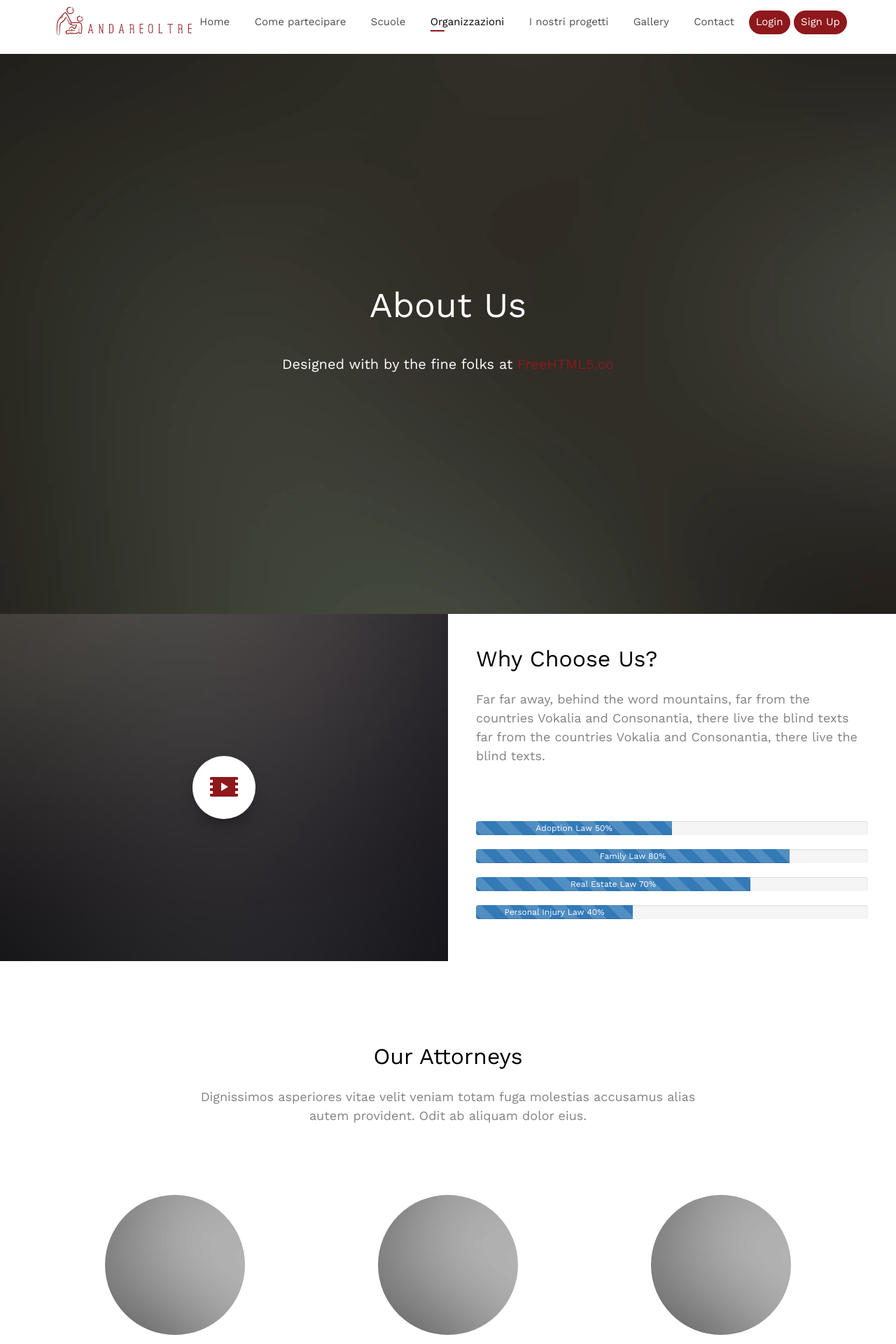
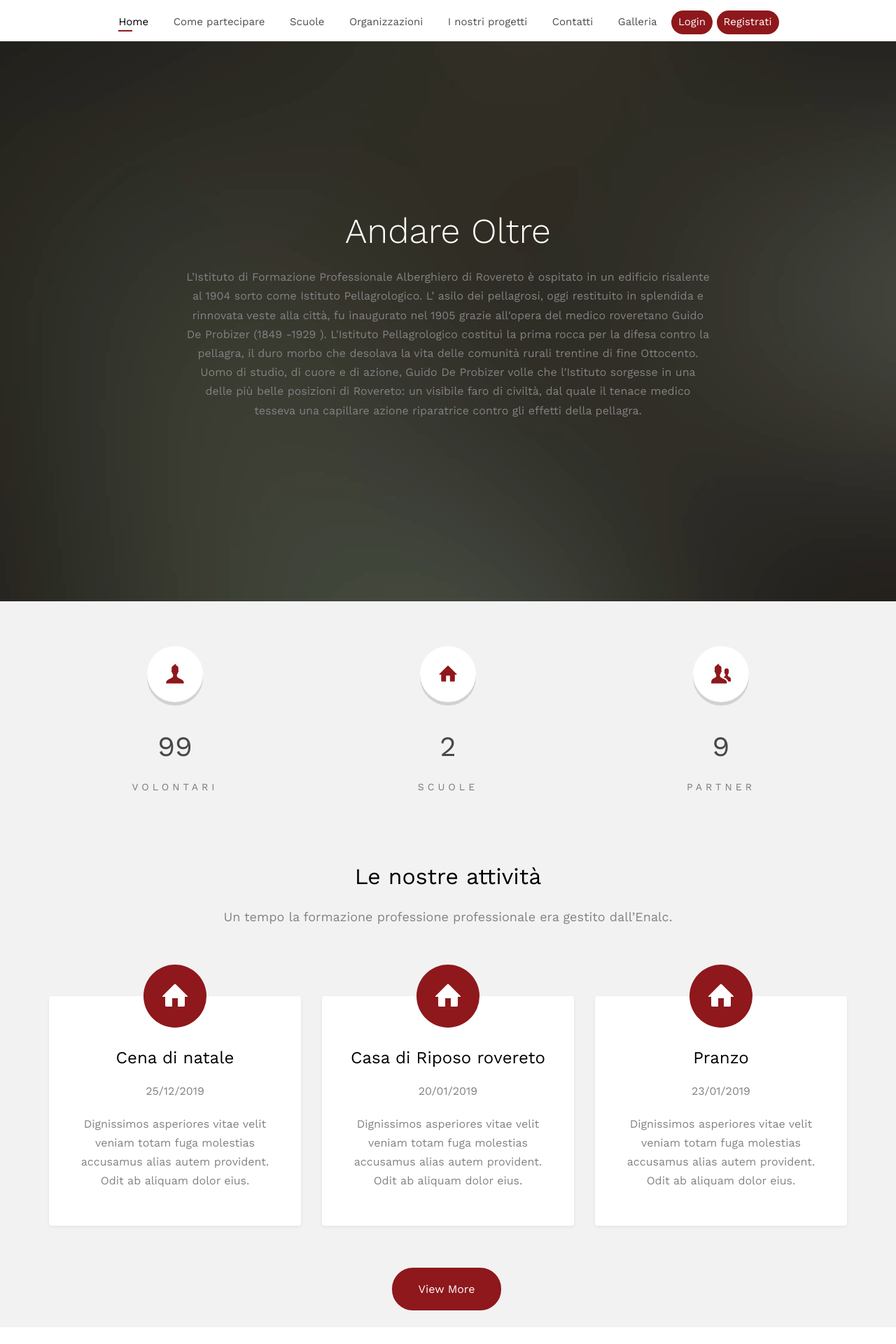
Before and after one commit to VanessaBertoldi/ProgettoOltre, a PHP site: page /organizzazioni.php in a window 1280 px wide. Shown: the top 1920 px of the page at 70% size. Run offline with PHP 8.4, Linux system fonts and the light colour scheme; some web fonts are replaced.

Commit message:
Update organizzazioni.php

```diff
--- a/www/organizzazioni.php
+++ b/www/organizzazioni.php
@@ -3,7 +3,7 @@
 	<head>
 	<meta charset="utf-8">
 	<meta http-equiv="X-UA-Compatible" content="IE=edge">
-	<title>Law &mdash; Free Website Template, Free HTML5 Template by freehtml5.co</title>
+	<title>Andare Oltre</title>
 	<meta name="viewport" content="width=device-width, initial-scale=1">
 	<meta name="description" content="Free HTML5 Website Template by FreeHTML5.co" />
 	<meta name="keywords" content="free website templates, free html5, free template, free bootstrap, free website template, html5, css3, mobile first, responsive" />
@@ -72,20 +72,24 @@
 					<div class="top-menu">
 						<div class="container">
 							<div class="row">
-					<div class="col-xs-2">
-						<div id="fh5co-logo"><a href="index.php"><img src="images/logo6.PNG" style="width:200px"></a></div>
-					</div>
-					<div class="col-xs-10 text-right menu-1">
+								<div class="col-xs-11 text-right menu-1">
 									<ul>
-							<li><a href="index.php">Home</a></li>
-							<li><a href="partecipare.php">Come partecipare</a></li>
+										<li class="active"><a href="index.php">Home</a></li>
+										<li class="has-dropdown">
+											<a href="come_partecipare.php">Come partecipare</a>
+											<ul class="dropdown">
 												<li><a href="scuole.php">Scuole</a></li>
-							<li class="active"><a href="organizzazioni.php">Organizzazioni</a></li>
-                            <li><a href="progetti.php">I nostri progetti</a></li>
-                            <li><a href="gallery.php">Gallery</a></li>
-							<li><a href="contact.php">Contact</a></li>
-							<li class="btn-cta"><a href="#"><span>Login</span></a></li>
-							<li class="btn-cta"><a href="#"><span>Sign Up</span></a></li>
+												<li><a href="partners.php">Partners</a></li>
+												<li><a href="studenti.php">Studenti</a></li>
+											</ul>
+										</li>
+										<li><a href="scuole.php">Scuole</a></li>
+										<li><a href="organizzazione.php">Organizzazioni</a></li>
+										<li><a href="i_nostri_progetti.php">I nostri progetti</a></li>
+										<li><a href="contatti.php">Contatti</a></li>
+										<li><a href="gallery.php">Galleria</a></li>
+										<li class="btn-cta"><a href="login.php"><span>Login</span></a></li>
+										<li class="btn-cta"><a href="registrati.php"><span>Registrati</span></a></li>
 									</ul>
 								</div>
 							</div>
@@ -100,170 +104,124 @@
 						<li style="background-image: url(images/img_bg_1.jpg);">
 							<div class="overlay-gradient"></div>
 							<div class="container">
-		   			<div class="col-md-10 col-md-offset-1 text-center js-fullheight slider-text">
-		   				<div class="slider-text-inner desc">
-		   					<h2 class="heading-section">About Us</h2>
-		   					<p class="fh5co-lead">Designed with <i class="icon-heart3"></i> by the fine folks at <a href="http://freehtml5.co" target="_blank">FreeHTML5.co</a></p>
+								<div class="row">
+									<div class="col-md-8 col-md-offset-2 text-center js-fullheight slider-text">
+										<div class="slider-text-inner">
+											<h1>Andare Oltre</h1>
+												<!--<h2>Free html5 templates Made by <a href="http://freehtml5.co/" target="_blank">freehtml5.co</a></h2>-->
+												<p>L’Istituto di Formazione Professionale Alberghiero di Rovereto è ospitato in un edificio risalente al 1904 sorto come Istituto Pellagrologico.
+
+													L’ asilo dei pellagrosi, oggi restituito in splendida e rinnovata veste alla città, fu inaugurato nel 1905 grazie all'opera del medico roveretano Guido De Probizer (1849 -1929 ).
+													L'Istituto Pellagrologico costituì la prima rocca per la difesa contro la pellagra, il duro morbo che desolava la vita delle comunità rurali trentine di fine Ottocento. Uomo di studio, di cuore e di azione, Guido De Probizer volle che l'Istituto sorgesse in una delle più belle posizioni di Rovereto: un visibile faro di civiltà, dal quale il tenace medico tesseva una capillare azione riparatrice contro gli effetti della pellagra.
+												</p>
+										</div>
 									</div>
 								</div>
 							</div>
 						</li>
+
 						</ul>
 					</div>
 				</aside>
-	<div id="fh5co-content">
-		<div class="video fh5co-video" style="background-image: url(images/video.jpg);">
-			<a href="https://vimeo.com/channels/staffpicks/93951774" class="popup-vimeo"><i class="icon-video2"></i></a>
-			<div class="overlay"></div>
+				<div id="fh5co-counter" class="fh5co-counters fh5co-bg-section">
+					<div class="container">
+						<div class="row">
+							<div class="col-md-4 text-center animate-box">
+								<span class="icon"><i class="icon-user"></i></span>
+								<span class="fh5co-counter js-counter" data-from="0" data-to="129" data-speed="5000" data-refresh-interval="50"></span>
+								<span class="fh5co-counter-label">Volontari</span>
 							</div>
-		<div class="choose animate-box">
-			<div class="fh5co-heading">
-				<h2>Why Choose Us?</h2>
-				<p>Far far away, behind the word mountains, far from the countries Vokalia and Consonantia, there live the blind texts far from the countries Vokalia and Consonantia, there live the blind texts. </p>
+							<div class="col-md-4 text-center animate-box">
+								<span class="icon"><i class="icon-home"></i></span>
+								<span class="fh5co-counter js-counter" data-from="0" data-to="3" data-speed="5000" data-refresh-interval="50"></span>
+								<span class="fh5co-counter-label">Scuole</span>
 							</div>
-			<div class="progress">
-				<div class="progress-bar progress-bar-striped active" role="progressbar" aria-valuenow="50" aria-valuemin="0" aria-valuemax="100" style="width:50%">
-				Adoption Law 50%
-				</div>
-			</div>
-			<div class="progress">
-				<div class="progress-bar progress-bar-striped active" role="progressbar" aria-valuenow="50" aria-valuemin="0" aria-valuemax="100" style="width:80%">
-				Family Law 80%
-				</div>
-			</div>
-			<div class="progress">
-				<div class="progress-bar progress-bar-striped active" role="progressbar" aria-valuenow="50" aria-valuemin="0" aria-valuemax="100" style="width:70%">
-				Real Estate Law 70%
-				</div>
-			</div>
-			<div class="progress">
-				<div class="progress-bar progress-bar-striped active" role="progressbar" aria-valuenow="50" aria-valuemin="0" aria-valuemax="100" style="width:40%">
-				Personal Injury Law 40%
+							<div class="col-md-4 text-center animate-box">
+								<span class="icon"><i class="icon-users"></i></span>
+								<span class="fh5co-counter js-counter" data-from="0" data-to="12" data-speed="5000" data-refresh-interval="50"></span>
+								<span class="fh5co-counter-label">Partner</span>
 							</div>
 						</div>
 					</div>
 				</div>
 
-	<div id="fh5co-about">
+			<div id="fh5co-event" class="fh5co-bg-section">
 				<div class="container">
 					<div class="row animate-box">
 						<div class="col-md-8 col-md-offset-2 text-center fh5co-heading">
-					<h2>Our Attorneys</h2>
+							<h2>Le nostre attività</h2>
+							<p>Un tempo la formazione professione professionale era gestito dall’Enalc.</p>
+						</div>
+					</div>
+					<div class="row">
+						<div class="col-md-4 text-center animate-box">
+							<div class="services">
+								<span class="icon">
+									<i class="icon-home"></i>
+								</span>
+								<div class="desc">
+									<h3><a href="#">Cena di natale</a></h3>
+									<p class="date-event">25/12/2019</p>
 									<p>Dignissimos asperiores vitae velit veniam totam fuga molestias accusamus alias autem provident. Odit ab aliquam dolor eius.</p>
 								</div>
 							</div>
-			<div class="row">
-				<div class="col-md-4 col-sm-4 text-center animate-box" data-animate-effect="fadeIn">
-					<div class="fh5co-staff">
-						<img src="images/user-2.jpg" alt="Free HTML5 Templates by gettemplates.co">
-						<h3>Jean Smith</h3>
-						<strong class="role">Counsel</strong>
-						<p>Quos quia provident consequuntur culpa facere ratione maxime commodi voluptates id repellat velit eaque aspernatur expedita. Possimus itaque adipisci.</p>
-						<ul class="fh5co-social-icons">
-							<li><a href="#"><i class="icon-facebook"></i></a></li>
-							<li><a href="#"><i class="icon-twitter"></i></a></li>
-							<li><a href="#"><i class="icon-dribbble"></i></a></li>
-							<li><a href="#"><i class="icon-github"></i></a></li>
-						</ul>
+						</div>
+						<div class="col-md-4 text-center animate-box">
+							<div class="services">
+								<span class="icon">
+									<i class="icon-home"></i>
+								</span>
+								<div class="desc">
+									<h3><a href="#">Casa di Riposo rovereto</a></h3>
+									<p class="date-event">20/01/2019</p>
+									<p>Dignissimos asperiores vitae velit veniam totam fuga molestias accusamus alias autem provident. Odit ab aliquam dolor eius.</p>
 								</div>
 							</div>
-				<div class="col-md-4 col-sm-4 text-center animate-box" data-animate-effect="fadeIn">
-					<div class="fh5co-staff">
-						<img src="images/user-2.jpg" alt="Free HTML5 Templates by gettemplates.co">
-						<h3>Hush Raven</h3>
-						<strong class="role">Head of International Practice</strong>
-						<p>Quos quia provident consequuntur culpa facere ratione maxime commodi voluptates id repellat velit eaque aspernatur expedita. Possimus itaque adipisci.</p>
-						<ul class="fh5co-social-icons">
-							<li><a href="#"><i class="icon-facebook"></i></a></li>
-							<li><a href="#"><i class="icon-twitter"></i></a></li>
-							<li><a href="#"><i class="icon-dribbble"></i></a></li>
-							<li><a href="#"><i class="icon-github"></i></a></li>
-						</ul>
+						</div>
+						<div class="col-md-4 text-center animate-box">
+							<div class="services">
+								<span class="icon">
+									<i class="icon-home"></i>
+								</span>
+								<div class="desc">
+									<h3><a href="#">Pranzo</a></h3>
+									<p class="date-event">23/01/2019</p>
+									<p>Dignissimos asperiores vitae velit veniam totam fuga molestias accusamus alias autem provident. Odit ab aliquam dolor eius.</p>
 								</div>
 							</div>
-				<div class="col-md-4 col-sm-4 text-center animate-box" data-animate-effect="fadeIn">
-					<div class="fh5co-staff">
-						<img src="images/user-2.jpg" alt="Free HTML5 Templates by gettemplates.co">
-						<h3>Alex King</h3>
-						<strong class="role">Managing Partner, Attorney</strong>
-						<p>Quos quia provident consequuntur culpa facere ratione maxime commodi voluptates id repellat velit eaque aspernatur expedita. Possimus itaque adipisci.</p>
-						<ul class="fh5co-social-icons">
-							<li><a href="#"><i class="icon-facebook"></i></a></li>
-							<li><a href="#"><i class="icon-twitter"></i></a></li>
-							<li><a href="#"><i class="icon-dribbble"></i></a></li>
-							<li><a href="#"><i class="icon-github"></i></a></li>
-						</ul>
 						</div>
+
+						<div class="col-md-12 text-center animate-box">
+							<p><a class="btn btn-primary btn-lg btn-learn" href="#">View More</a></p>
 						</div>
 					</div>
 				</div>
 			</div>
 
-	<div id="fh5co-testimonial" class="fh5co-bg-section">
+			<div id="fh5co-project">
 				<div class="container">
 					<div class="row animate-box">
-				<div class="col-md-6 col-md-offset-3 text-center fh5co-heading">
-					<h2>Testimonials</h2>
-				</div>
-			</div>
-			<div class="row">
-				<div class="col-md-10 col-md-offset-1">
-					<div class="row animate-box">
-						<div class="owl-carousel owl-carousel-fullwidth">
-							<div class="item">
-								<div class="testimony-slide active text-center">
-									<figure>
-										<img src="images/user-1.jpg" alt="user">
-									</figure>
-									<span>Jean Doe, via <a href="#" class="twitter">Twitter</a></span>
-									<blockquote>
-										<p>&ldquo;Far far away, behind the word mountains, far from the countries Vokalia and Consonantia, there live the blind texts. Separated they live in Bookmarksgrove right at the coast of the Semantics, a large language ocean.&rdquo;</p>
-									</blockquote>
-								</div>
-							</div>
-							<div class="item">
-								<div class="testimony-slide active text-center">
-									<figure>
-										<img src="images/user-1.jpg" alt="user">
-									</figure>
-									<span>John Doe, via <a href="#" class="twitter">Twitter</a></span>
-									<blockquote>
-										<p>&ldquo;Separated they live in Bookmarksgrove right at the coast of the Semantics, a large language ocean.&rdquo;</p>
-									</blockquote>
-								</div>
-							</div>
-							<div class="item">
-								<div class="testimony-slide active text-center">
-									<figure>
-										<img src="images/user-1.jpg" alt="user">
-									</figure>
-									<span>John Doe, via <a href="#" class="twitter">Twitter</a></span>
-									<blockquote>
-										<p>&ldquo;Far from the countries Vokalia and Consonantia, there live the blind texts. Separated they live in Bookmarksgrove right at the coast of the Semantics, a large language ocean.&rdquo;</p>
-									</blockquote>
+						<div class="col-md-8 col-md-offset-2 text-center fh5co-heading">
+							<h2>Scuole coinvolte</h2>
+							<p>Dignissimos asperiores vitae velit veniam totam fuga molestias accusamus alias autem provident. Odit ab aliquam dolor eius.</p>
 						</div>
 					</div>
 				</div>
+				<div class="container">
+					<div class="col-md-4 col-sm-6 text-center fh5co-project animate-box" data-animate-effect="fadeIn">
+						<a href="#"><img src="images/scuola1.jpg" alt="Free HTML5 Website Template by FreeHTML5.co" class="img-responsive"></a>
+						<h3>Istituto Tecnico Tecnologico Buonarroti - Pozzo</h3>
+						<span>Via Brigata Acqui, 15, 38122 Trento TN</span>
 					</div>
+					<div class="col-md-4 col-sm-6 text-center fh5co-project animate-box" data-animate-effect="fadeIn">
+						<a href="#"><img src="images/scuola2.jpg" alt="Free HTML5 Website Template by FreeHTML5.co" class="img-responsive"></a>
+						<h3>Alberghiero Trentino di Rovereto</h3>
+						<span>Viale dei Colli, 17, 38068 Rovereto TN</span>
 					</div>
-			</div>
-		</div>
-	</div>
-
-
-	<div id="fh5co-started" style="background-image:url(images/img_bg_2.jpg);">
-		<div class="overlay"></div>
-		<div class="container">
-			<div class="row animate-box">
-				<div class="col-md-8 col-md-offset-2 text-center fh5co-heading">
-					<h2>Legal Advice</h2>
-					<p>We help people effectively fight their offenders back and successfully defend their own stand!</p>
-				</div>
-			</div>
-			<div class="row animate-box">
-				<div class="col-md-8 col-md-offset-2 text-center">
-					<p><a href="#" class="btn btn-default btn-lg">Consultation</a></p>
-				</div>
+					<div class="col-md-4 col-sm-6 text-center fh5co-project animate-box" data-animate-effect="fadeIn">
+						<a href="#"><img src="images/scuola3.jpg" alt="Free HTML5 Website Template by FreeHTML5.co" class="img-responsive"></a>
+						<h3>Alberghiero Trentino di Levico</h3>
+						<span>Via Giorgio Ziehl, 5, 38056 Levico Terme TN</span>
 					</div>
 				</div>
 			</div>
@@ -272,36 +230,38 @@
 				<div class="container">
 					<div class="row row-pb-md">
 						<div class="col-md-3 fh5co-widget">
-					<h4>Attorney's Law</h4>
-					<p>Facilis ipsum reprehenderit nemo molestias. Aut cum mollitia reprehenderit. Eos cumque dicta adipisci architecto culpa amet.</p>
+							<h4>Andare Oltre</h4>
+							<p>L’Istituto di Formazione Professionale Alberghiero di Rovereto è ospitato in un edificio risalente al 1904 sorto come Istituto Pellagrologico. </p>
 						</div>
 						<div class="col-md-3 col-md-push-1">
-					<h4>Navigation</h4>
+							<h4>Navigazione</h4>
 							<ul class="fh5co-footer-links">
-						<li><a href="#">Home</a></li>
-						<li><a href="#">Practice Areas</a></li>
-						<li><a href="#">Won Cases</a></li>
-						<li><a href="#">Blog</a></li>
-						<li><a href="#">About us</a></li>
+								<li class="active"><a href="index.php">Home</a></li>
+								<li>
+									<a href="come_partecipare.php">Come partecipare</a>
+									<ul class="dropdown">
+										<li><a href="scuole.php">Scuole</a></li>
+										<li><a href="partners.php">Partners</a></li>
+										<li><a href="studenti.php">Studenti</a></li>
+									</ul>
+								</li>
+								<li><a href="scuole.php">Scuole</a></li>
+								<li><a href="organizzazione.php">Organizzazioni</a></li>
+								<li><a href="i_nostri_progetti.php">I nostri progetti</a></li>
+								<li><a href="contatti.php">Contatti</a></li>
+								<li><a href="galleria.php">Galleria</a></li>
+								<li class="btn-cta"><a href="login.php"><span>Login</span></a></li>
+								<li class="btn-cta"><a href="registrati.php"><span>Registrati</span></a></li>
 							</ul>
 						</div>
 
 						<div class="col-md-3 col-md-push-1">
-					<h4>Contact Information</h4>
+							<h4>Contatti</h4>
 							<ul class="fh5co-footer-links">
-						<li>198 West 21th Street, <br> Suite 721 New York NY 10016</li>
-						<li><a href="tel://1234567920">+ 1235 2355 98</a></li>
-						<li><a href="mailto:info@yoursite.com">info@yoursite.com</a></li>
+								<li>Viale dei Colli, 17, 38068 Rovereto TN</li>
+								<li><a href="tel://+39 0464 439164">+39 0464 439164</a></li>
+								<li><a href="mailto:andareoltre.com">info@yoursite.com</a></li>
 								<li><a href="http://gettemplates.co">gettemplates.co</a></li>
-					</ul>
-				</div>
-
-				<div class="col-md-3 col-md-push-1">
-					<h4>Opening Hours</h4>
-					<ul class="fh5co-footer-links">
-						<li>Mon - Thu: 9:00 - 21 00</li>
-						<li>Fri 8:00 - 21 00</li>
-						<li>Sat 9:30 - 15: 00</li>
 							</ul>
 						</div>
 
@@ -310,8 +270,8 @@
 					<div class="row copyright">
 						<div class="col-md-12 text-center">
 							<p>
-						<small class="block">&copy; 2016 Free HTML5. All Rights Reserved.</small>
-						<small class="block">Designed by <a href="http://freehtml5.co/" target="_blank">FreeHTML5.co</a> Demo Images: <a href="http://unsplash.co/" target="_blank">Unsplash</a></small>
+								<small class="block">&copy;Tutti i diritti riservati.</small>
+								<small class="block">Designed by <a href="http://buonarroti.tn.it/" target="_blank">I.T.T. Buonarroti</a> Demo Images: <a href="http://unsplash.co/" target="_blank">Unsplash</a></small>
 							</p>
 							<p>
 								<ul class="fh5co-social-icons">
@@ -326,6 +286,7 @@
 
 				</div>
 			</footer>
+
 		</div>
 
 	<div class="gototop js-top">
```
Lines whose indentation alone changed are shown as unchanged.
